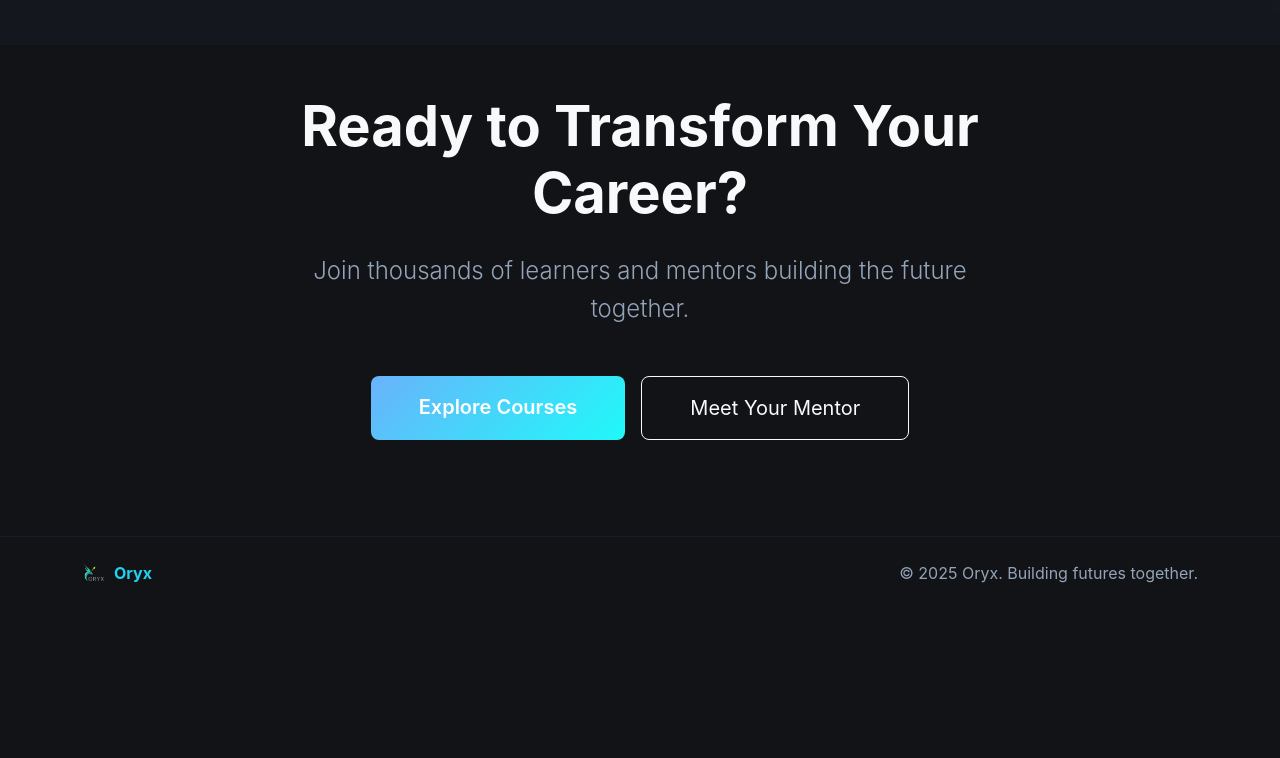
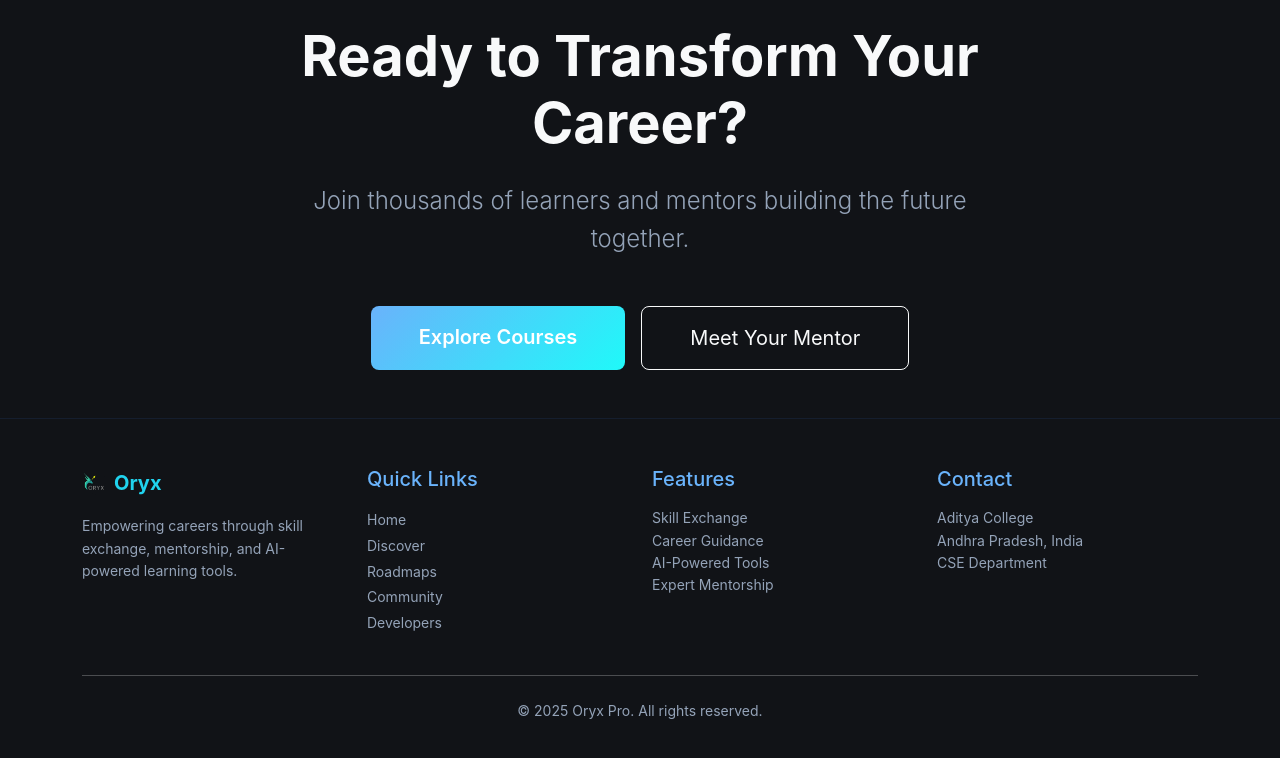
Before and after one commit to sanjaysahoo21/Oryx, a plain HTML site: page src/index.html in a window 1280 px wide. Shown: the part 1766-2524 px from the top of the page. Before the commit the page ends 2377 px from the top, so only its background shows below. Drawn offline with nearby package versions, Linux system fonts and the light colour scheme.

```diff
--- a/src/index.html
+++ b/src/index.html
@@ -76,7 +76,7 @@
         </div>
     </div>
 </nav>
-<section class="hero-section" style="padding-top: 100px;">
+<section class="hero-section" style="padding-top: 30px;">
     <div class="container">
         <div class="row align-items-center min-vh-100 pt-5">
             <div class="col-lg-8 mx-auto text-center">
@@ -311,18 +311,53 @@
         </div>
     </div>
 </section>
-<footer class="footer bg-dark py-4 mt-5">
+<footer class="bg-dark text-light py-5">
     <div class="container">
-        <div class="row align-items-center">
-            <div class="col-md-6">
-                <div class="d-flex align-items-center">
-                    <img src="../public/assets/images/oryx-logo.png" alt="Oryx" width="24" height="24" class="me-2">
-                    <span class="text-cyan fw-bold">Oryx</span>
+        <div class="row g-4">
+            <div class="col-md-3">
+                <div class="d-flex align-items-center mb-3">
+                    <img src="../../public/assets/images/oryx-logo.png" alt="Oryx" width="24" height="24" class="me-2">
+                    <span class="text-cyan fw-bold fs-5">Oryx</span>
                 </div>
+                <p class="text-muted small">
+                    Empowering careers through skill exchange, mentorship, and AI-powered learning tools.
+                </p>
             </div>
-            <div class="col-md-6 text-md-end mt-3 mt-md-0">
-                <p class="mb-0 text-muted">&copy; 2025 Oryx. Building futures together.</p>
+
+            <div class="col-md-3">
+                <h5 class="text-primary mb-3">Quick Links</h5>
+                <ul class="list-unstyled">
+                    <li><a href="../index.html" class="text-muted text-decoration-none small">Home</a></li>
+                    <li><a href="discover.html" class="text-muted text-decoration-none small">Discover</a></li>
+                    <li><a href="roadmaps.html" class="text-muted text-decoration-none small">Roadmaps</a></li>
+                    <li><a href="community.html" class="text-muted text-decoration-none small">Community</a></li>
+                    <li><a href="developers.html" class="text-muted text-decoration-none small">Developers</a></li>
+                </ul>
             </div>
+
+            <div class="col-md-3">
+                <h5 class="text-primary mb-3">Features</h5>
+                <ul class="list-unstyled">
+                    <li class="text-muted small">Skill Exchange</li>
+                    <li class="text-muted small">Career Guidance</li>
+                    <li class="text-muted small">AI-Powered Tools</li>
+                    <li class="text-muted small">Expert Mentorship</li>
+                </ul>
+            </div>
+
+            <div class="col-md-3">
+                <h5 class="text-primary mb-3">Contact</h5>
+                <ul class="list-unstyled">
+                    <li class="text-muted small">Aditya College</li>
+                    <li class="text-muted small">Andhra Pradesh, India</li>
+                    <li class="text-muted small">CSE Department</li>
+                </ul>
+            </div>
+        </div>
+
+        <hr class="my-4">
+        <div class="text-center">
+            <p class="text-muted small mb-0">&copy; 2025 Oryx Pro. All rights reserved.</p>
         </div>
     </div>
 </footer>
```
Also changed, not shown: src/pages/community.html (+3 -0 lines).
